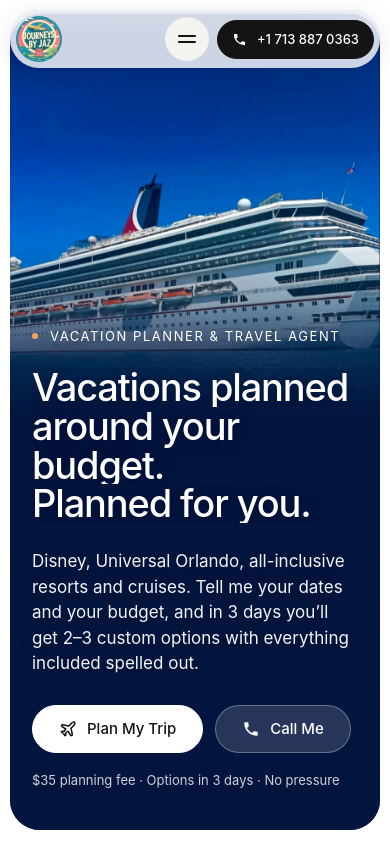
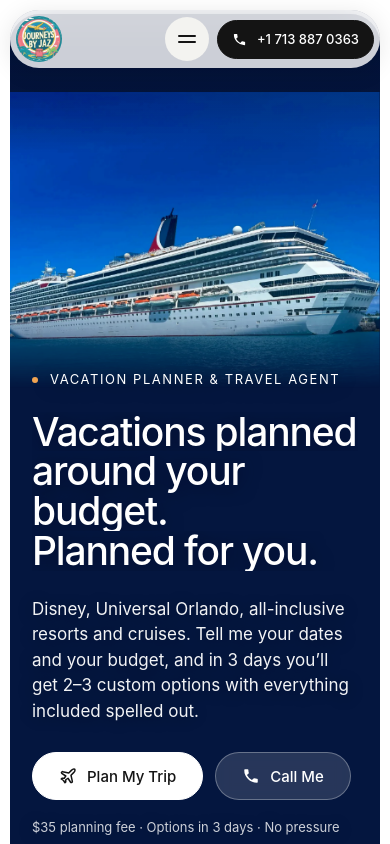
Before and after one commit to ryeact-dev/journeys-by-jaz, an Astro site: page / in a window 390 px wide. Shown: the top 844 px of the page. Built offline with nearby package versions, Linux system fonts and the light colour scheme; Astro itself is replaced by a stand-in of ours.

Commit message:
Mobile hero: cruise photo on top, copy below (no overlap)
Co-Authored-By: Claude Sonnet 5.5 <noreply@anthropic.com>
Claude-Session: https://claude.ai/code/session_01QTKhVGcShx66yEarfa9xdX

```diff
--- a/src/styles/global.css
+++ b/src/styles/global.css
@@ -327,3 +327,13 @@ section[id],.exp-c[id]{scroll-margin-top:110px}
   .hero .hero-img{height:50%;object-position:62% 40%}
   .hero::after{background:linear-gradient(180deg,rgba(2,10,40,.35),transparent 20%,transparent 36%,rgba(4,22,63,.7) 56%,rgba(4,22,63,.95) 100%)}
 }
+
+/* ---------- mobile hero: photo on top, copy underneath (no overlap) ---------- */
+@media(max-width:860px){
+  .hero{min-height:0;justify-content:flex-start;padding-top:78px;background:#04163f}
+  .hero .hero-img{position:relative;inset:auto;display:block;width:100%;height:auto;aspect-ratio:5/4;object-position:66% 50%;-webkit-mask-image:linear-gradient(to bottom,#000 72%,transparent 100%);mask-image:linear-gradient(to bottom,#000 72%,transparent 100%)}
+  .hero::after{background:linear-gradient(180deg,rgba(2,10,40,.4),transparent 16%)}
+  .hero-in{margin-top:-18px;padding:0 22px 40px}
+  .hero h1{font-size:clamp(34px,10vw,44px)}
+}
+@media(min-width:600px) and (max-width:860px){.hero .hero-img{aspect-ratio:16/9}}
```
